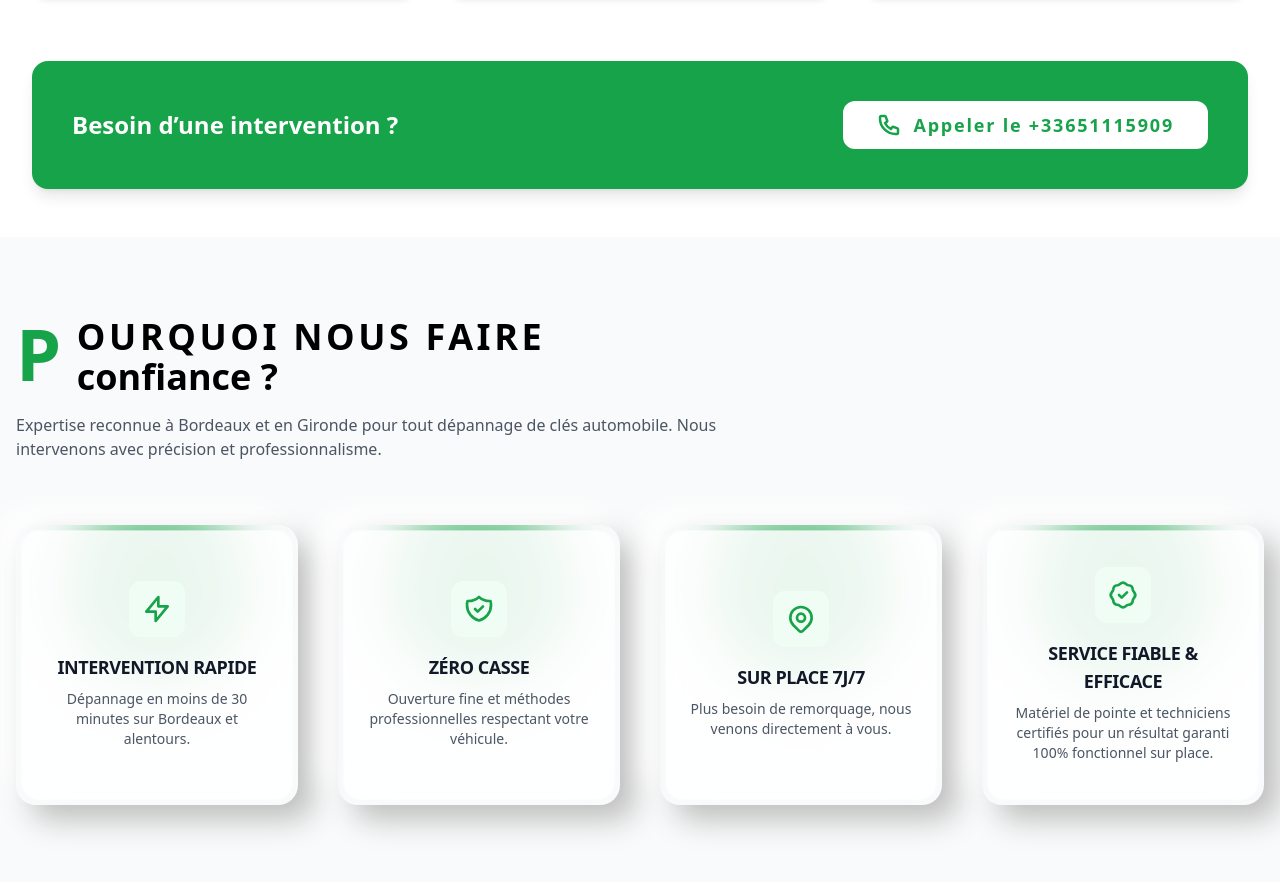
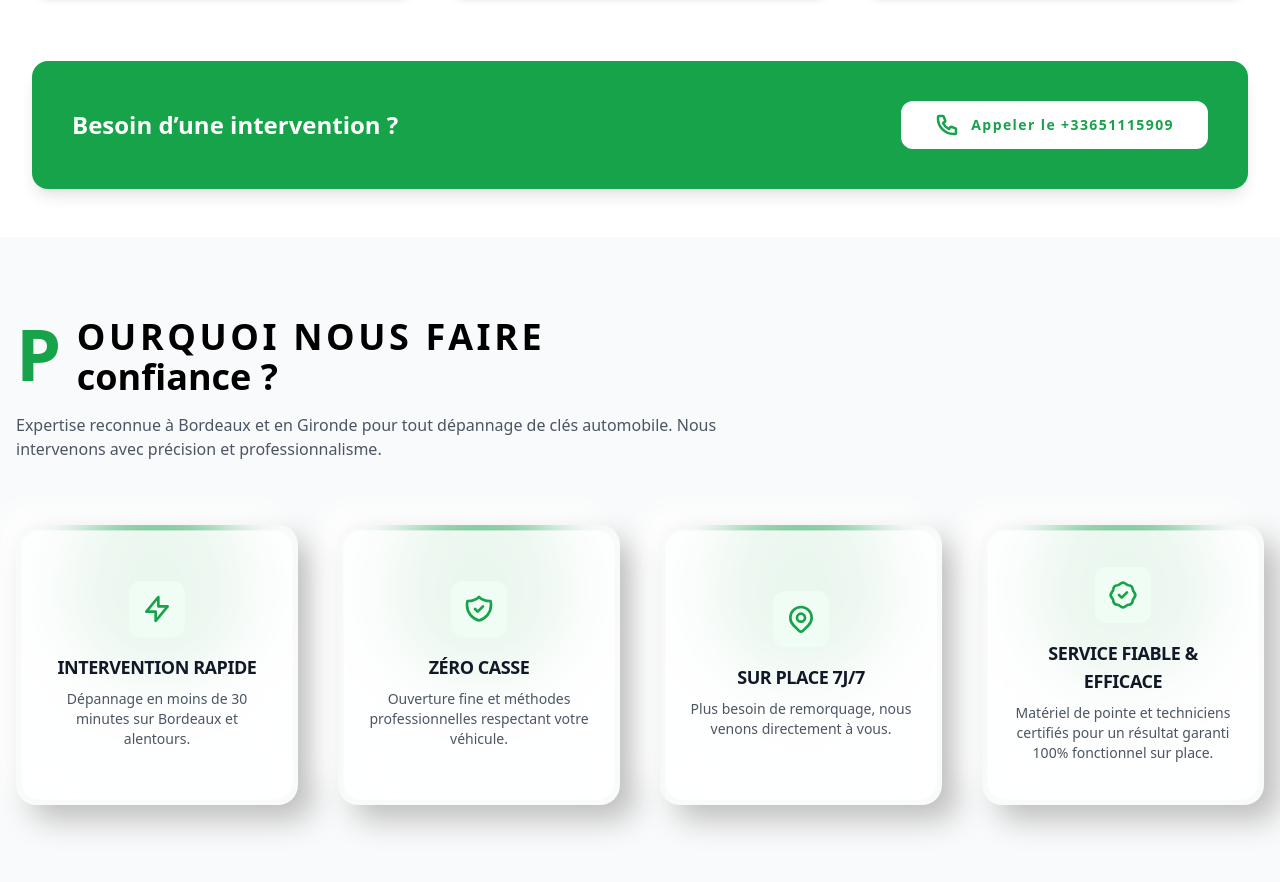
Before and after one commit to BlaiseEyor/Cle_Voiture, a website: page index.html in a window 1280 px wide. Shown: the part 2136-3018 px from the top of the page. Drawn offline with nearby package versions, Linux system fonts and the light colour scheme.

Commit message:
mise a jour de cle voiture

```diff
--- a/index.html
+++ b/index.html
@@ -315,7 +315,7 @@
                     Besoin d’une intervention ?
                 </p>
                 <a href="tel:+33651115909"
-                    class="group inline-flex h-12 items-center justify-center gap-3 rounded-xl border-2 border-white bg-white px-8 text-lg font-bold tracking-widest text-green-600 transition-all duration-300 hover:bg-white hover:border-white hover:text-green-600 w-full sm:w-auto">
+                    class="p-2 group inline-flex h-12 items-center justify-center gap-3 rounded-xl border-2 border-white bg-white px-8 text-sm font-bold tracking-widest text-green-600 transition-all duration-300 hover:bg-white hover:border-white hover:text-green-600 w-full sm:w-auto">
                     <svg class="h-6 w-6 transition-colors group-hover:text-white" viewBox="0 0 24 24" fill="none"
                         stroke="currentColor" stroke-width="2.5" stroke-linecap="round" stroke-linejoin="round">
                         <path
```
